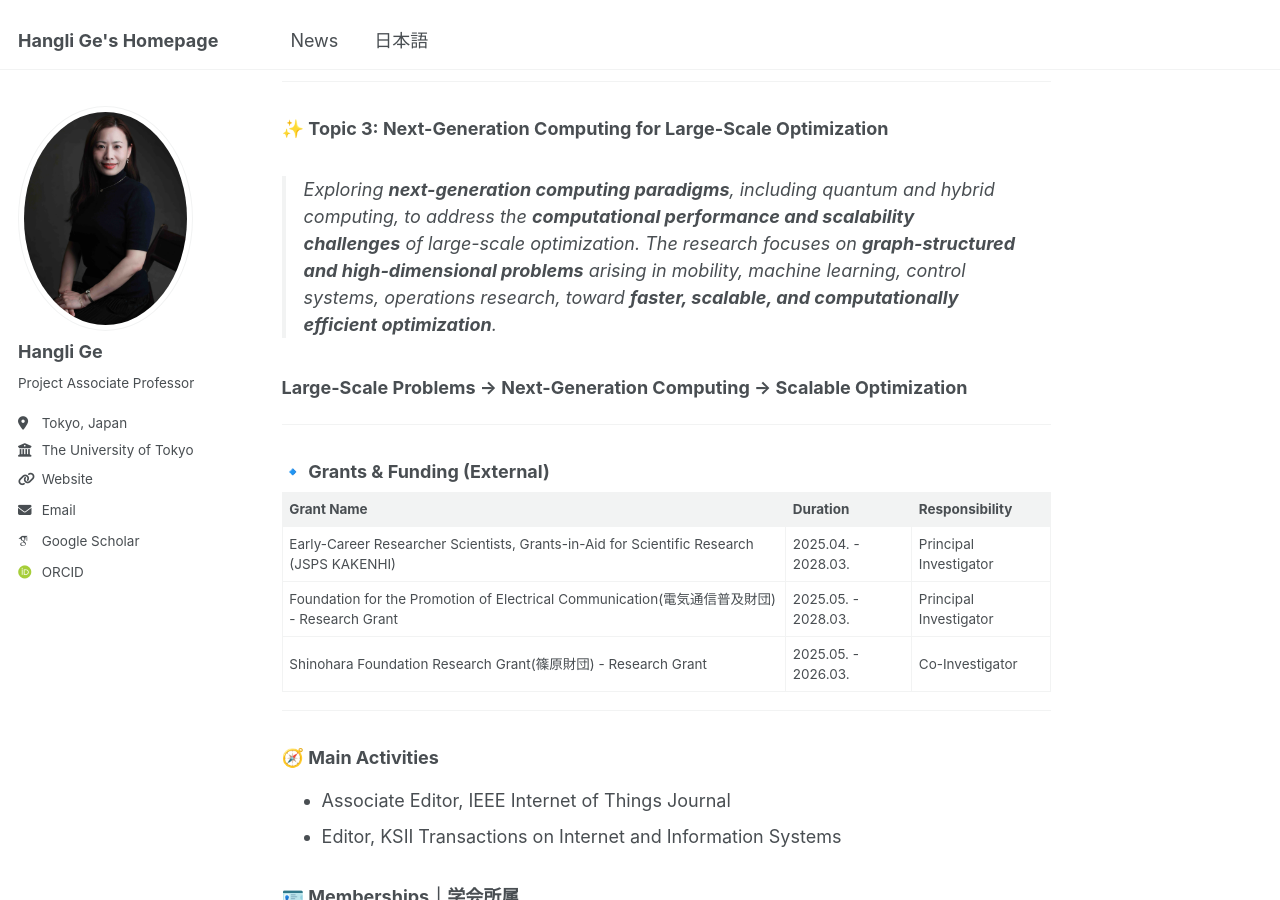
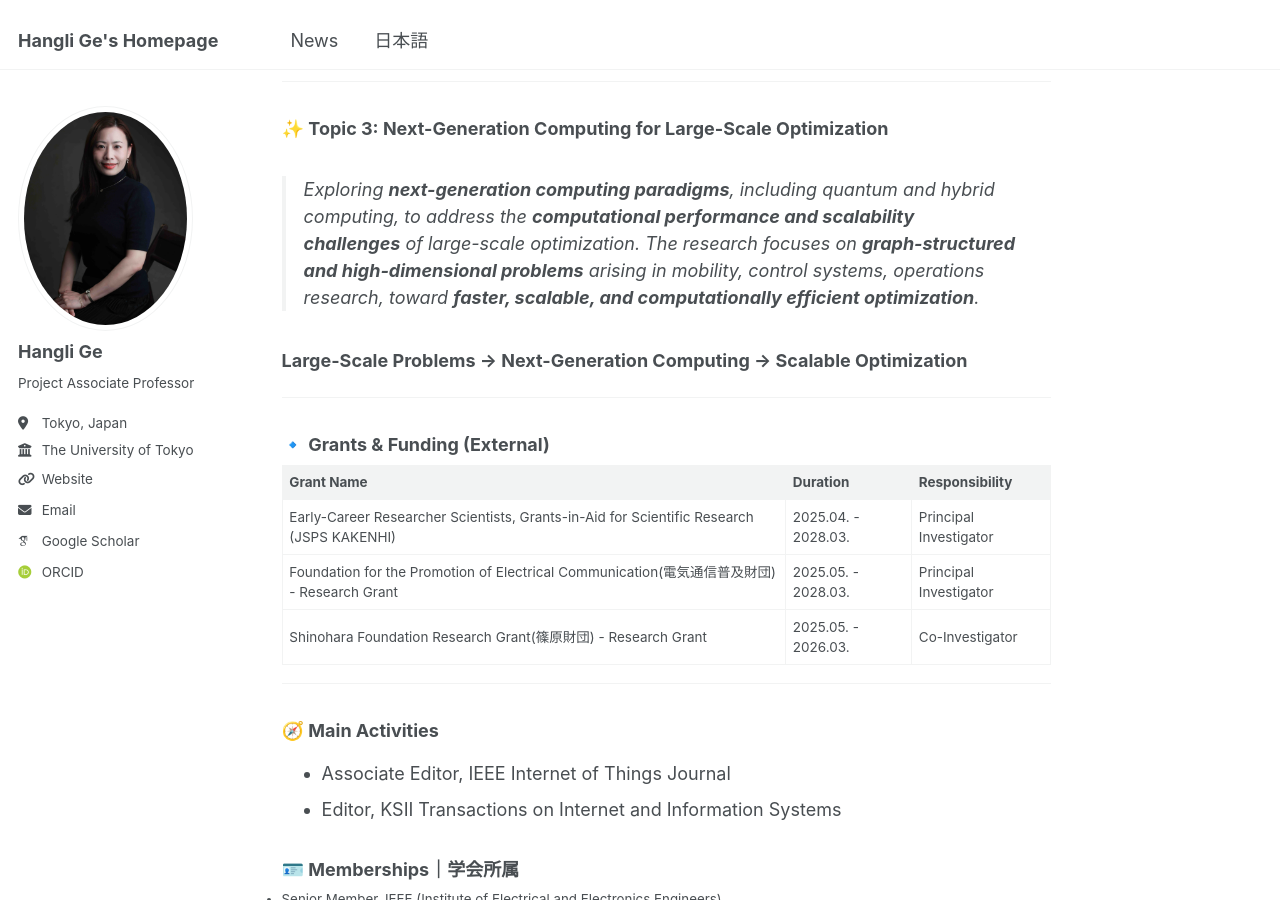
Before and after one commit to christie888/christie888.github.io, a Jekyll site: the page built from _pages/about.md, in a window 1280 px wide and 900 px high, scrolled down 1204 px. Built offline with Jekyll 4.4.1, drawn with Linux system fonts in a browser that asks for light colours; some web fonts are replaced.

Commit message:
Update topic 3 description for clarity
Removed 'machine learning' from the description of next-generation computing for large-scale optimization.

```diff
--- a/_pages/about.md
+++ b/_pages/about.md
@@ -38,7 +38,7 @@ My name is  Hangli Ge (葛杭丽 | 葛杭麗). I am currently a Project Associat
 
 ### ✨ Topic 3: Next-Generation Computing for Large-Scale Optimization
 
-> Exploring **next-generation computing paradigms**, including quantum and hybrid computing, to address the **computational performance and scalability challenges** of large-scale optimization. The research focuses on **graph-structured and high-dimensional problems** arising in mobility, machine learning, control systems, operations research, toward **faster, scalable, and computationally efficient optimization**.
+> Exploring **next-generation computing paradigms**, including quantum and hybrid computing, to address the **computational performance and scalability challenges** of large-scale optimization. The research focuses on **graph-structured and high-dimensional problems** arising in mobility, control systems, operations research, toward **faster, scalable, and computationally efficient optimization**.
 
 **Large-Scale Problems → Next-Generation Computing → Scalable Optimization**
 
```
